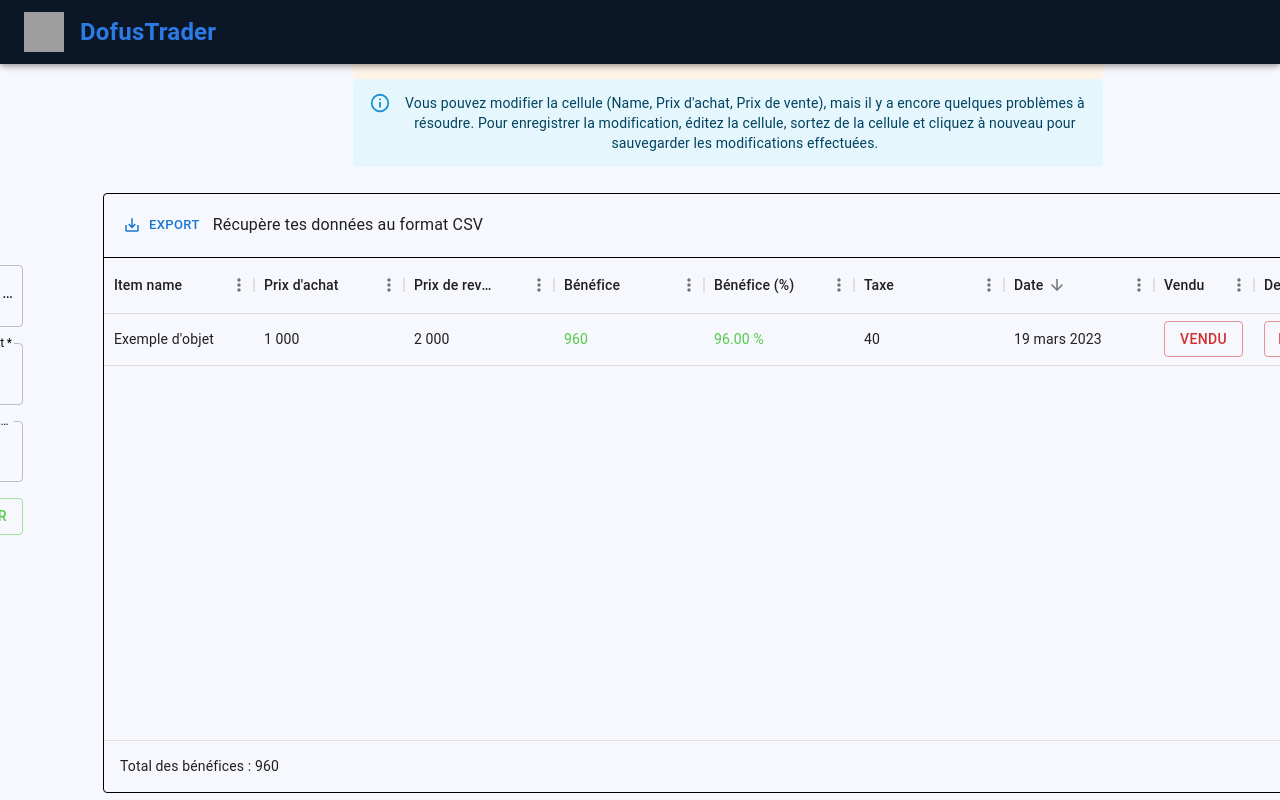
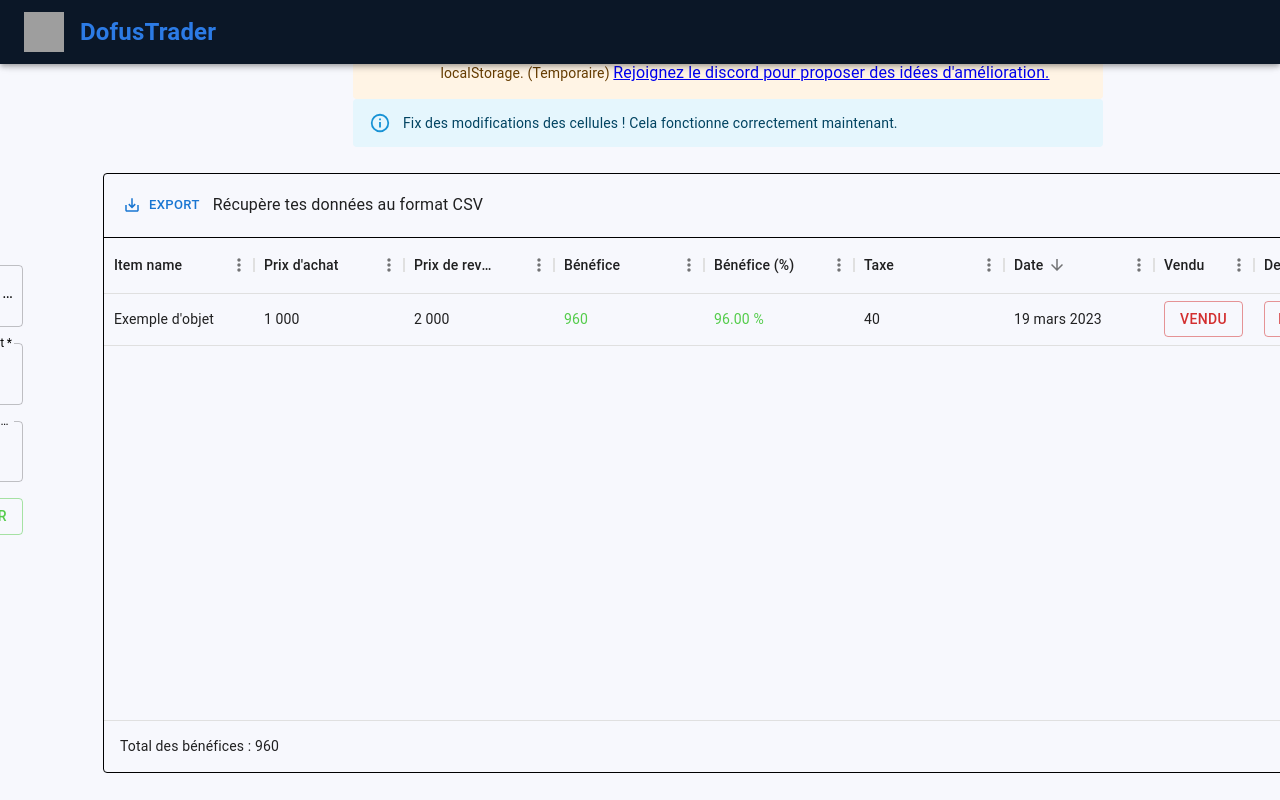
Before and after one commit to SwiichyCode/AOE_Tracker, a React (Vite) app: page / in a window 1280 px wide. Shown: the top 800 px of the page. Built offline with nearby package versions, Linux system fonts and the light colour scheme; grey boxes are pictures that could not be loaded.

Commit message:
update: fix message

```diff
--- a/src/App.tsx
+++ b/src/App.tsx
@@ -28,11 +28,8 @@ export const App = () => {
               </Typography>
             </Alert>
             <Alert severity="info">
-              Vous pouvez modifier la cellule (Name, Prix d'achat, Prix de
-              vente), mais il y a encore quelques problèmes à résoudre. Pour
-              enregistrer la modification, éditez la cellule, sortez de la
-              cellule et cliquez à nouveau pour sauvegarder les modifications
-              effectuées.
+              Fix des modifications des cellules ! Cela fonctionne correctement
+              maintenant.
             </Alert>
           </Box>
           <DataList />
```
